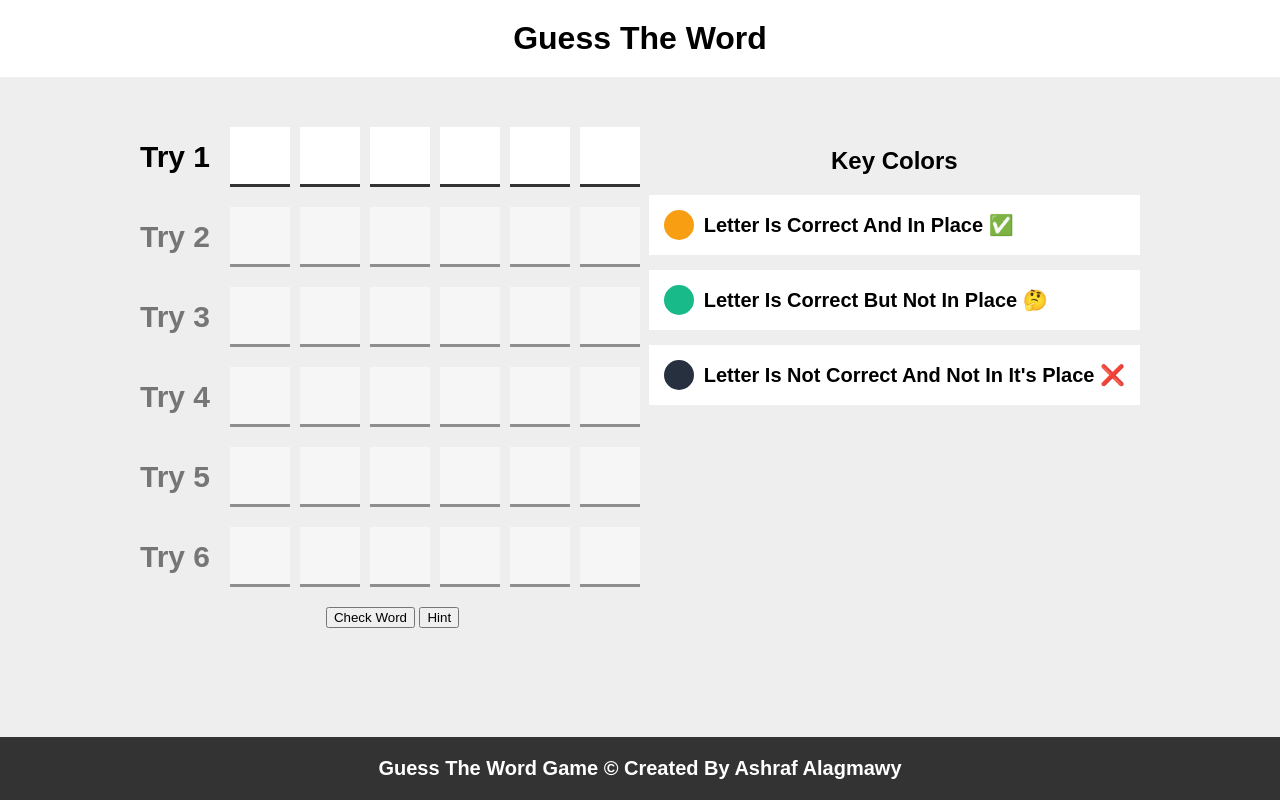
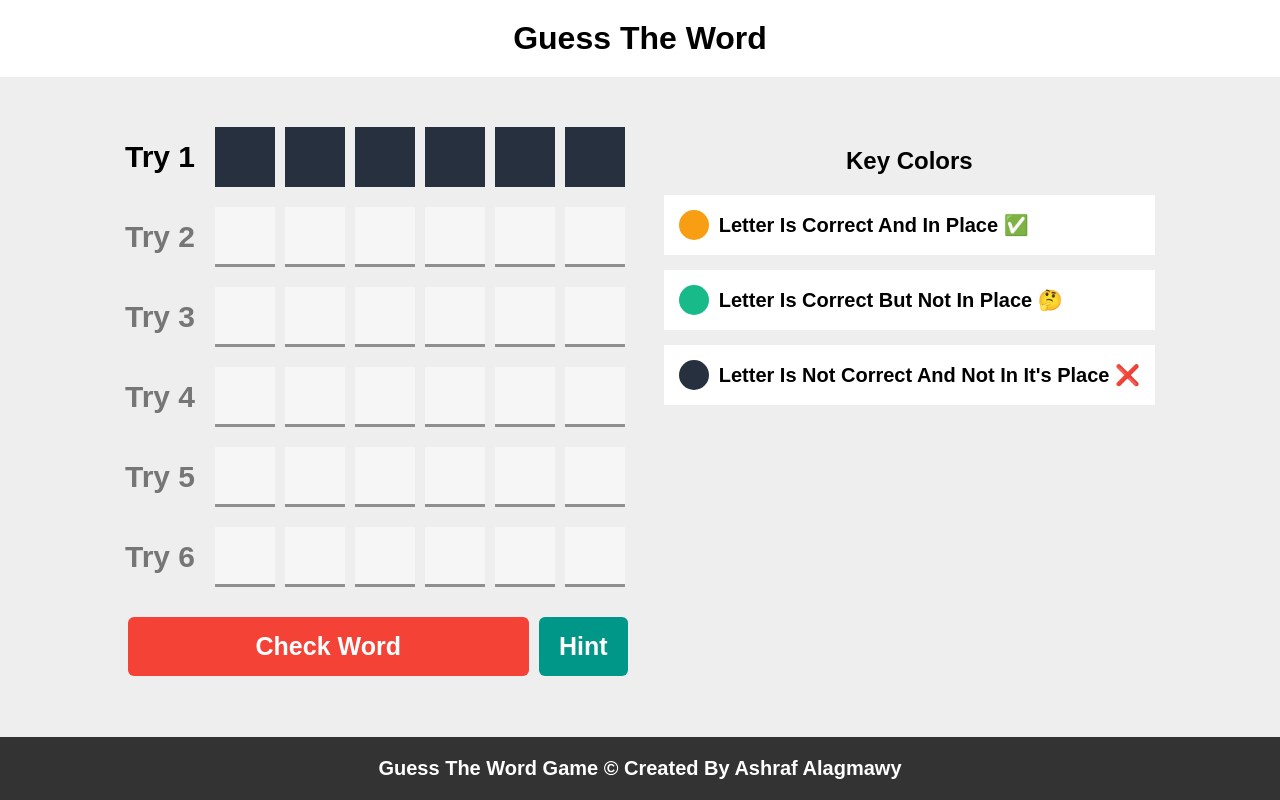
Before and after one commit to AshrafAlagmawy/Guess-Word-Game, a plain HTML site: page index.html in a window 1280 px wide. Both pictures are taken after a click on the button "Check Word". Drawn offline with Linux system fonts and the light colour scheme.

Commit message:
Adding More Styles And Logic

```diff
--- a/guess.css
+++ b/guess.css
@@ -27,7 +27,8 @@ h1 {
 
 .guess-game {
   text-align: center;
-  width: 1000px;
+  width: 1030px;
+  column-gap: 30px;
   margin: 20px auto;
   display: flex;
   align-items: flex-start;
@@ -87,6 +88,41 @@ h1 {
         }
       }
     }
+
+    .control {
+      display: flex;
+      justify-content: center;
+      align-items: center;
+      width: 500px;
+      margin: 30px auto;
+      gap: 10px;
+
+      button {
+        border: none;
+        font-size: 25px;
+        padding: 15px 20px;
+        border-radius: 6px;
+        color: var(--white-color);
+        cursor: pointer;
+        font-weight: bold;
+      }
+
+      .check {
+        background-color: var(--primary-color);
+        flex: 1;
+      }
+
+      .hint {
+        background-color: #009688;
+        width: fit-content;
+      }
+
+      button:disabled {
+        background-color: #000;
+        opacity: 0.4;
+        cursor: no-drop;
+      }
+    }
   }
 
   .key-colors {
--- a/guess.js
+++ b/guess.js
@@ -10,6 +10,21 @@ document.querySelector(
 let numberOfTries = 6;
 let numberOfLetters = 6;
 let currentTry = 1; // Active try
+
+// Manage Words
+let wordToGuess = '';
+let words = [
+  'Create',
+  'Update',
+  'Delete',
+  'Master',
+  'Branch',
+  'Mainly',
+  'Elzero',
+  'School',
+];
+wordToGuess = words[Math.floor(Math.random() * words.length)].toLowerCase();
+console.log(wordToGuess);
 
 function generateInput() {
   const inputsContainer = document.querySelector('.inputs');
@@ -70,6 +85,35 @@ function generateInput() {
   });
 }
 
+const guessButton = document.querySelector('.check');
+
+guessButton.addEventListener('click', handleGuesses);
+
+// Game Word Check Function (Logic)
+function handleGuesses() {
+  let successGuess = true;
+  console.log(wordToGuess);
+  for (let i = 1; i <= numberOfLetters; i++) {
+    const inputField = document.querySelector(
+      `#guess-${currentTry}-letter-${i}`
+    );
+    const letter = inputField.value.toLowerCase();
+    const actualLetter = wordToGuess[i - 1];
+
+    // Game Logic
+    if (letter === actualLetter) {
+      // Letter Is Correct And In The Right PLace
+      inputField.classList.add('correct');
+    } else if (wordToGuess.includes(letter) && letter !== '') {
+      // Letter Is Correct But Not In The Right PLace
+      inputField.classList.add('not-in-place');
+      successGuess = false;
+    } else {
+      inputField.classList.add('wrong');
+    }
+  }
+}
+
 window.onload = function () {
   generateInput();
 };
```
